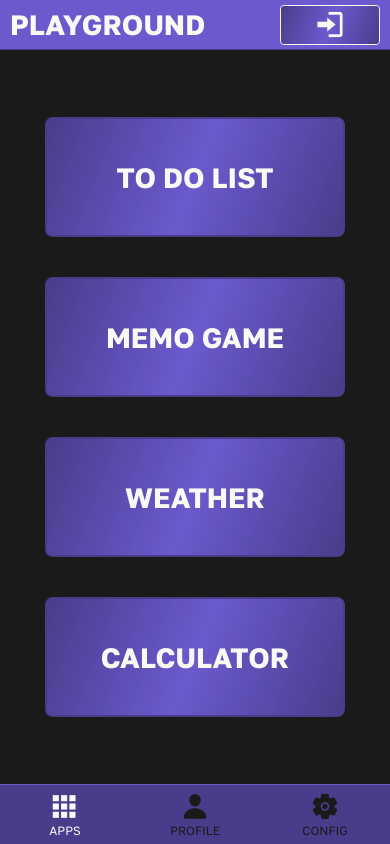
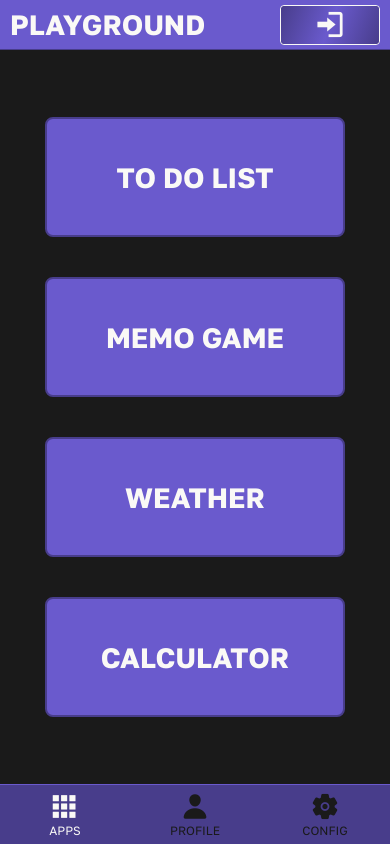
Before and after one commit to santio89/playground-react-native, a React Native app: screen /AppsHome in a window 390 px wide. Built offline with nearby package versions, Linux system fonts and the light colour scheme.

Commit message:
small fix

```diff
--- a/screens/MainMenu.jsx
+++ b/screens/MainMenu.jsx
@@ -47,41 +47,26 @@ const MainMenu = ({ navigation }) => {
                 <View style={[styles.menuContainer, !darkMode && styles.backgroundWhite, { flexDirection: windowWidth > 800 ? 'row' : 'column' }]}>
                     <View style={{ flex: 1, width: '100%', justifyContent: windowWidth > 800 ? 'center' : 'flex-end', alignItems: windowWidth > 800 ? 'stretch' : 'center' }}>
                         <TouchableOpacity style={[styles.menuOption, altColorTheme && styles.altMenuOption, { width: windowWidth > 800 ? 'auto' : (windowWidth > 320 ? 300 : '100%') }]} onPress={() => { navigation.navigate("ToDoList") }}>
-                            <LinearGradient
+                         {/*    <LinearGradient
                                 colors={altColorTheme ? [Constants.colorSecondaryDark, Constants.colorSecondary, Constants.colorSecondaryDark] : [Constants.colorPrimaryDark, Constants.colorPrimary, Constants.colorPrimaryDark]}
                                 start={{ x: 0, y: 0 }}
                                 end={{ x: -0.5, y: -0.5 }}
                                 style={{ position: 'absolute', left: 0, right: 0, top: 0, bottom: 0, borderRadius: 4, zIndex: -1 }}
-                            />
+                            /> */}
                             <Text style={[styles.menuOptionText]}>{text.toDoList}</Text>
                         </TouchableOpacity>
                         <TouchableOpacity style={[styles.menuOption, altColorTheme && styles.altMenuOption, { width: windowWidth > 800 ? 'auto' : (windowWidth > 320 ? 300 : '100%') }]} onPress={() => { navigation.navigate("MemoGame") }}>
-                            <LinearGradient
-                                colors={altColorTheme ? [Constants.colorSecondaryDark, Constants.colorSecondary, Constants.colorSecondaryDark] : [Constants.colorPrimaryDark, Constants.colorPrimary, Constants.colorPrimaryDark]}
-                                start={{ x: 0, y: 0 }}
-                                end={{ x: -0.5, y: -0.5 }}
-                                style={{ position: 'absolute', left: 0, right: 0, top: 0, bottom: 0, borderRadius: 4, zIndex: -1 }}
-                            />
+
                             <Text style={[styles.menuOptionText]}>{text.memoGame}</Text>
                         </TouchableOpacity>
                     </View>
                     <View style={{ flex: 1, width: '100%', justifyContent: windowWidth > 800 ? 'center' : 'flex-start', alignItems: windowWidth > 800 ? 'stretch' : 'center' }}>
                         <TouchableOpacity style={[styles.menuOption, altColorTheme && styles.altMenuOption, { width: windowWidth > 800 ? 'auto' : (windowWidth > 320 ? 300 : '100%') }]} onPress={() => { navigation.navigate("Weather") }}>
-                            <LinearGradient
-                                colors={altColorTheme ? [Constants.colorSecondaryDark, Constants.colorSecondary, Constants.colorSecondaryDark] : [Constants.colorPrimaryDark, Constants.colorPrimary, Constants.colorPrimaryDark]}
-                                start={{ x: 0, y: 0 }}
-                                end={{ x: -0.5, y: -0.5 }}
-                                style={{ position: 'absolute', left: 0, right: 0, top: 0, bottom: 0, borderRadius: 4, zIndex: -1 }}
-                            />
+
                             <Text style={[styles.menuOptionText]}>{text.weather}</Text>
                         </TouchableOpacity>
                         <TouchableOpacity style={[styles.menuOption, altColorTheme && styles.altMenuOption, { width: windowWidth > 800 ? 'auto' : (windowWidth > 320 ? 300 : '100%') }]} onPress={() => { navigation.navigate("Calculator") }}>
-                            <LinearGradient
-                                colors={altColorTheme ? [Constants.colorSecondaryDark, Constants.colorSecondary, Constants.colorSecondaryDark] : [Constants.colorPrimaryDark, Constants.colorPrimary, Constants.colorPrimaryDark]}
-                                start={{ x: 0, y: 0 }}
-                                end={{ x: -0.5, y: -0.5 }}
-                                style={{ position: 'absolute', left: 0, right: 0, top: 0, bottom: 0, borderRadius: 4, zIndex: -1 }}
-                            />
+
                             <Text style={[styles.menuOptionText]}>{text.calculator}</Text>
                         </TouchableOpacity>
                     </View>
--- a/screens/Profile.jsx
+++ b/screens/Profile.jsx
@@ -6,6 +6,7 @@ import Constants from '../constants/Styles.js'
 import Header from '../components/Header'
 import { logOut, refreshToken, getUserData, updateAvatar, updateUsername } from '../store/actions/auth.action.js'
 import Emojis from '../constants/Emojis.js'
+import { LinearGradient } from 'expo-linear-gradient'
 
 const Profile = ({ navigation }) => {
     const dispatch = useDispatch();
@@ -81,25 +82,41 @@ const Profile = ({ navigation }) => {
                         <>
                             <View style={styles.profileItem}>
                                 <Text style={[styles.profileItemLabel]}><Text style={[styles.profileItemIndicator, altColorTheme && styles.altProfileItemIndicator]}>●&nbsp;</Text><Text>{text.email}: </Text></Text>
-                                <View style={[styles.profileItemButton, altColorTheme && styles.altProfileItemButton, { borderStyle: 'solid' }]}><Text style={[styles.profileItemText]}>{email?.toLocaleUpperCase()}</Text></View>
+                                <View style={[styles.profileItemButton, altColorTheme && styles.altProfileItemButton, { borderStyle: 'solid' }]}>
+                                    <Text style={[styles.profileItemText]}>{email?.toLocaleUpperCase()}</Text>
+                                </View>
                             </View>
                             <View style={styles.profileItem}>
                                 <Text style={[styles.profileItemLabel]}><Text style={[styles.profileItemIndicator, altColorTheme && styles.altProfileItemIndicator]}>●&nbsp;</Text><Text>{text.name}: </Text></Text>
-                                <TouchableOpacity style={[styles.profileItemButton, altColorTheme && styles.altProfileItemButton]} onPress={() => { setInputUsername(""), setUsernameModal(true) }}><Text style={[styles.profileItemText]}>{displayName?.toLocaleUpperCase()}</Text></TouchableOpacity>
+                                <TouchableOpacity style={[styles.profileItemButton, altColorTheme && styles.altProfileItemButton]} onPress={() => { setInputUsername(""), setUsernameModal(true) }}>
+                                    <Text style={[styles.profileItemText]}>{displayName?.toLocaleUpperCase()}</Text>
+                                </TouchableOpacity>
                             </View>
                             <View style={styles.profileItem}>
                                 <Text style={[styles.profileItemLabel]}><Text style={[styles.profileItemIndicator, altColorTheme && styles.altProfileItemIndicator]}>●&nbsp;</Text><Text>{text.avatar}: </Text></Text>
-                                <TouchableOpacity style={[styles.profileItemButton, altColorTheme && styles.altProfileItemButton]}><Text style={styles.profileItemAvatar} onPress={() => { setAvatarModal(true) }}>{avatar}</Text></TouchableOpacity>
+                                <TouchableOpacity style={[styles.profileItemButton, altColorTheme && styles.altProfileItemButton]}>
+                                    <LinearGradient
+                                        colors={altColorTheme ? [Constants.colorSecondaryDark, Constants.colorSecondary, Constants.colorSecondaryDark] : [Constants.colorPrimaryDark, Constants.colorPrimary, Constants.colorPrimaryDark]}
+                                        start={{ x: 0, y: 0 }}
+                                        end={{ x: -0.5, y: -0.5 }}
+                                        style={{ position: 'absolute', left: 0, right: 0, top: 0, bottom: 0, borderRadius: 4, zIndex: -1 }}
+                                    />
+                                    <Text style={styles.profileItemAvatar} onPress={() => { setAvatarModal(true) }}>{avatar}</Text>
+                                </TouchableOpacity>
                             </View>
                             <View style={styles.profileItem}>
                                 <Text style={[styles.profileItemLabel]}>
                                     <Text style={[styles.profileItemIndicator, altColorTheme && styles.altProfileItemIndicator]}>●&nbsp;</Text>
-                                    <TouchableOpacity style={[styles.profileItemButton, altColorTheme && styles.altProfileItemButton, { borderStyle: 'solid' }]} onPress={() => { dispatch(logOut()); setLogOutSuccess(true) }}><Text style={[styles.settingsItemText, { fontWeight: 'bold' }]}>{text.logOut}</Text></TouchableOpacity>
+                                    <TouchableOpacity style={[styles.profileItemButton, altColorTheme && styles.altProfileItemButton, { borderStyle: 'solid' }]} onPress={() => { dispatch(logOut()); setLogOutSuccess(true) }}>
+                                        <Text style={[styles.settingsItemText, { fontWeight: 'bold' }]}>{text.logOut}</Text>
+                                    </TouchableOpacity>
                                 </Text>
                             </View>
                         </> :
                         <View style={[styles.profileItem, { justifyContent: "center", alignItems: "center", marginTop: 10 }]}>
-                            <TouchableOpacity style={[styles.settingsItemTextButton, { padding: 16 }, altColorTheme && styles.altSettingsItemTextButton]} onPress={() => { navigation.navigate("Auth", { screen: "LogIn" }) }}><Text style={[styles.settingsItemText, { fontFamily: Constants.fontPrimaryBold, fontSize: Constants.fontLg }]}>{text.logInProfile}</Text></TouchableOpacity>
+                            <TouchableOpacity style={[styles.settingsItemTextButton, { padding: 16 }, altColorTheme && styles.altSettingsItemTextButton]} onPress={() => { navigation.navigate("Auth", { screen: "LogIn" }) }}>
+                                <Text style={[styles.settingsItemText, { fontFamily: Constants.fontPrimaryBold, fontSize: Constants.fontLg }]}>{text.logInProfile}</Text>
+                            </TouchableOpacity>
                         </View>
                     }
                 </View>
@@ -128,7 +145,7 @@ const Profile = ({ navigation }) => {
                 <SafeAreaView style={styles.modal}>
                     <View style={[styles.modalInner, !darkMode && styles.modalBorderDark, altColorTheme && styles.altModalInner]}>
                         <View style={styles.modalTitle}>
-                            <Text style={[styles.modalTitle, {marginBottom: 0}]}>{text.inputUsername}</Text>
+                            <Text style={[styles.modalTitle, { marginBottom: 0 }]}>{text.inputUsername}</Text>
                             <KeyboardAvoidingView style={[styles.modalText, altColorTheme && styles.altModalText]}>
                                 <TextInput style={[styles.inputUsername, altColorTheme && styles.altInputUsername, (inputUsername != "" && !usernameValidInput) && { borderBottomColor: Constants.colorRed }]} autoCapitalize='none' placeholder={text.minName} placeholderTextColor={altColorTheme ? Constants.colorSecondary : Constants.colorPrimary} value={inputUsername} onChangeText={(inputUsername) => { setInputUsername(inputUsername.toLocaleUpperCase()) }} onSubmitEditing={() => { usernameValidInput && setUpdateUsernameLoading(true), usernameValidInput && dispatchRefreshToken(), usernameValidInput && dispatch(updateUsername(token, avatar + inputUsername.trim(), setUpdateUsernameLoading, setUsernameModal, dispatchRefreshToken)) }} />
                             </KeyboardAvoidingView>
@@ -152,7 +169,7 @@ const Profile = ({ navigation }) => {
                 <SafeAreaView style={styles.modal}>
                     <View style={[styles.modalInner, !darkMode && styles.modalBorderDark, altColorTheme && styles.altModalInner]}>
                         <View style={styles.modalTitle}>
-                            <Text  style={[styles.modalTitle, {marginBottom: 0}]}>{text.inputAvatar}</Text>
+                            <Text style={[styles.modalTitle, { marginBottom: 0 }]}>{text.inputAvatar}</Text>
                             <KeyboardAvoidingView style={[styles.modalText, altColorTheme && styles.altModalText]}>
                                 <FlatList style={styles.avatarContainer}
                                     data={[...Emojis]}
```
